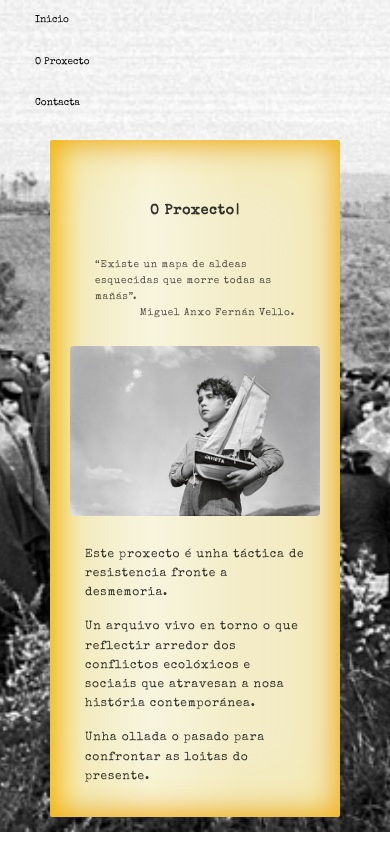
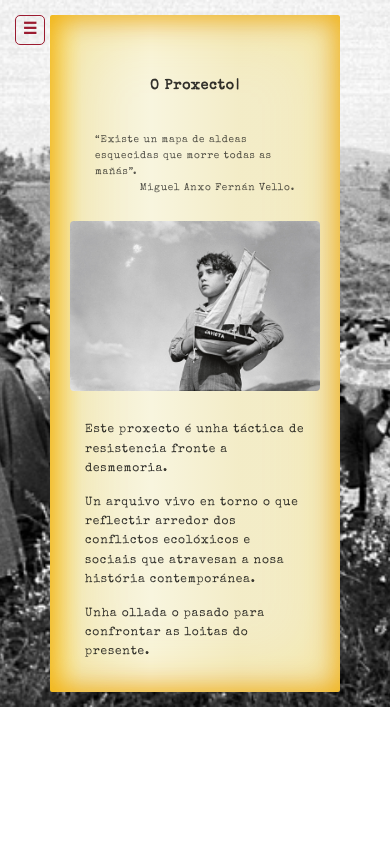
Before and after one commit to anafdz92/O-EcoSocial-ten-Memoria, a React (Create React App) app: page /#/Proxecto in a window 390 px wide. Built offline with nearby package versions, Linux system fonts and the light colour scheme.

Commit message:
add menu mobile version

```diff
--- a/src/components/App.js
+++ b/src/components/App.js
@@ -50,6 +50,8 @@ const App = (props) => {
     <div>
       <header>
         <nav className="menu">
+        <input type="checkbox" id="menu"/>
+        <label for="menu"> ☰ </label>
           <ul>
             <li>
               <Link to="/">Inicio</Link>
@@ -62,6 +64,7 @@ const App = (props) => {
             </li>
           </ul>
         </nav>
+
       </header>
       {/* <Switch location={isModal ? previousLocation : location}> */}
       <Switch>
--- a/src/stylesheets/components/_inicio.scss
+++ b/src/stylesheets/components/_inicio.scss
@@ -16,11 +16,8 @@
     font-size: 10px;
     padding: 0px;
   }
-  @include for-mini-mobile {
-    display: flex;
-    flex-direction: column;
-  }
 }
+
 .title {
   margin: 70px;
   font-size: 35px;
--- a/src/stylesheets/layout/_navigation.scss
+++ b/src/stylesheets/layout/_navigation.scss
@@ -1,16 +1,46 @@
 //NAVEGADOR
 .menu ul {
   display: flex;
+  @include for-mini-mobile {
+    justify-content: flex-end;
+  }
 }
 .menu ul li {
   list-style-type: none;
   margin: 15px;
+  @include for-mini-mobile {
+    display: none;
+  }
+}
+.menu input {
+  display: none;
+}
+.menu label {
+  position: fixed;
+  z-index: 9999;
+  box-sizing: border-box;
+  display: inline-block;
+  border: 1.5px solid #9b1b30;
+  color: #9b1b30;
+  margin: 15px;
+  border-radius: 5px;
+  width: 30px;
+  height: 30px;
+  line-height: 30px;
+  font-weight: bold;
+  text-align: center;
+  user-select: none;
+}
+
+#menu:checked ~ ul li {
+  display: flex;
 }
 .menu ul li a {
   text-decoration: none;
   color: black;
-  padding: 20px;
+  padding: 10px;
 }
+
 .menu ul li a:hover,
 .menu ul li a:focus {
   color: #6f6d6e;
```
Also changed, not shown: src/components/Contacta.js (line endings or trailing spaces).
